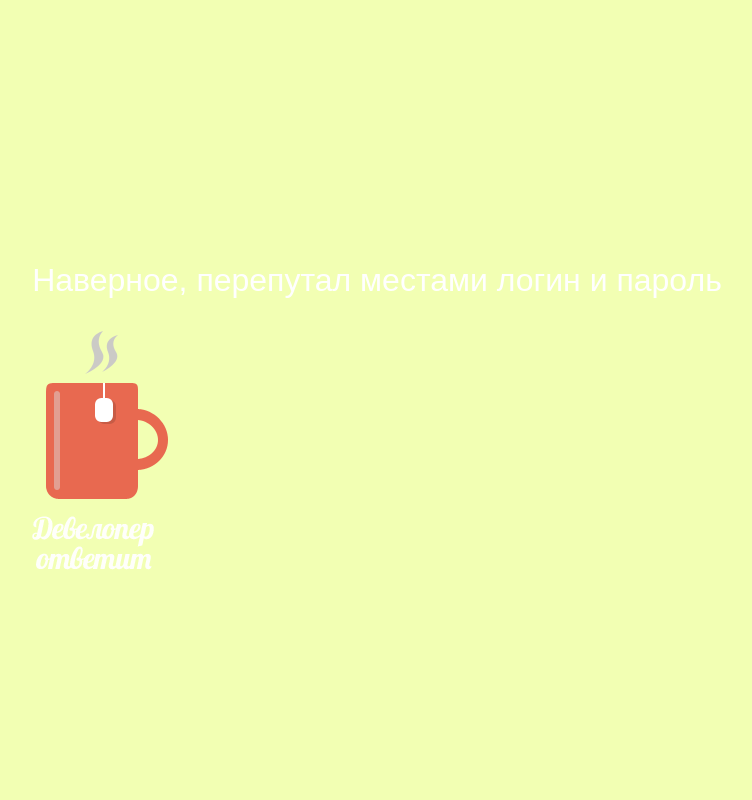
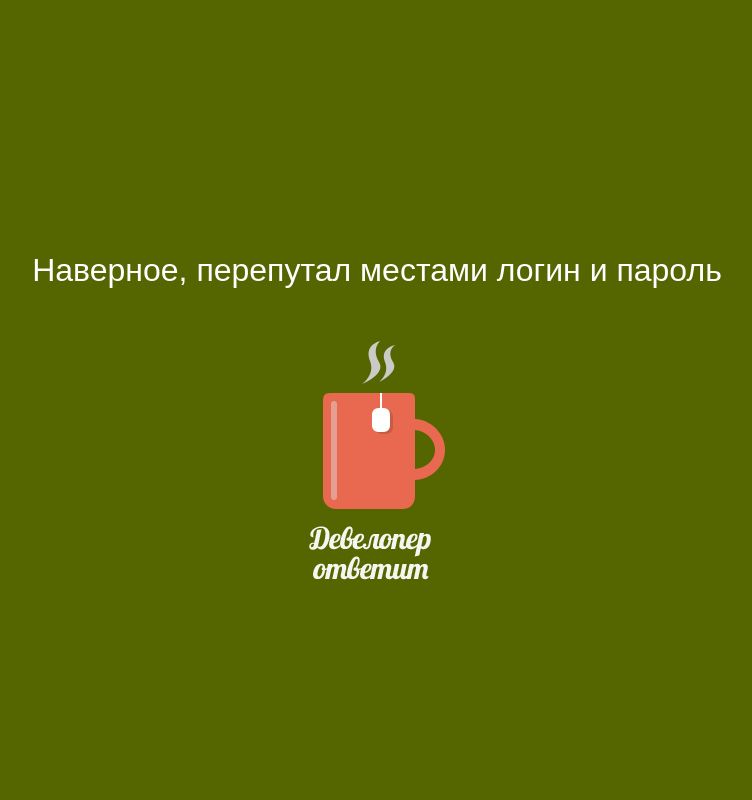
Before and after one commit to divlv/devanswers, a Flask app: page / in a window 1280 px wide. Shown: the whole page, without its empty margins (263-1015 px from the left). Run offline with Flask 3, Linux system fonts and the light colour scheme; some web fonts are replaced.

Commit message:
Colors adjusted

```diff
--- a/static/css/styles.css
+++ b/static/css/styles.css
@@ -8,6 +8,7 @@ body {
     height: 100%;
     margin: 0;
     padding: 0;
+    background-color: #404040;
 }
 
 body {
@@ -19,8 +20,18 @@ body {
 }
 
 .container {
-    text-align: center;
+    display: flex;
+    flex-direction: column;
+    align-items: center;
 }
+
+.phrase-container,
+.logo-container {
+    display: flex;
+    justify-content: center;
+    align-items: center;
+}
+
 
 #phrase-text {
     font-size: 2rem;
--- a/static/js/main.js
+++ b/static/js/main.js
@@ -4,7 +4,7 @@ const body = document.body;
 
 function randomPastelColor() {
     const hue = Math.floor(Math.random() * 360);
-    return `hsl(${hue}, 100%, 85%)`;
+    return `hsl(${hue}, 100%, 20%)`; // Change 35% to 20%
 }
 
 async function updatePhrase() {
--- a/templates/index.html
+++ b/templates/index.html
@@ -1,5 +1,6 @@
 <!DOCTYPE html>
 <html lang="en">
+
 <head>
     <meta charset="UTF-8">
     <meta name="viewport" content="width=device-width, initial-scale=1.0">
@@ -7,12 +8,18 @@
     <link rel="stylesheet" href="/static/css/styles.css">
     <script src="/static/js/main.js" defer></script>
 </head>
+
 <body>
     <div class="container">
-        <a id="phrase-link" href="#">
-            <p id="phrase-text"></p>
-        </a>
-        <img id="logo" src="/static/logo.png" alt="Logo">
+        <div class="phrase-container">
+            <a id="phrase-link" href="#">
+                <p id="phrase-text"></p>
+            </a>
+        </div>
+        <div class="logo-container">
+            <img id="logo" src="/static/logo.png" alt="Logo">
+        </div>
     </div>
 </body>
+
 </html>
```
